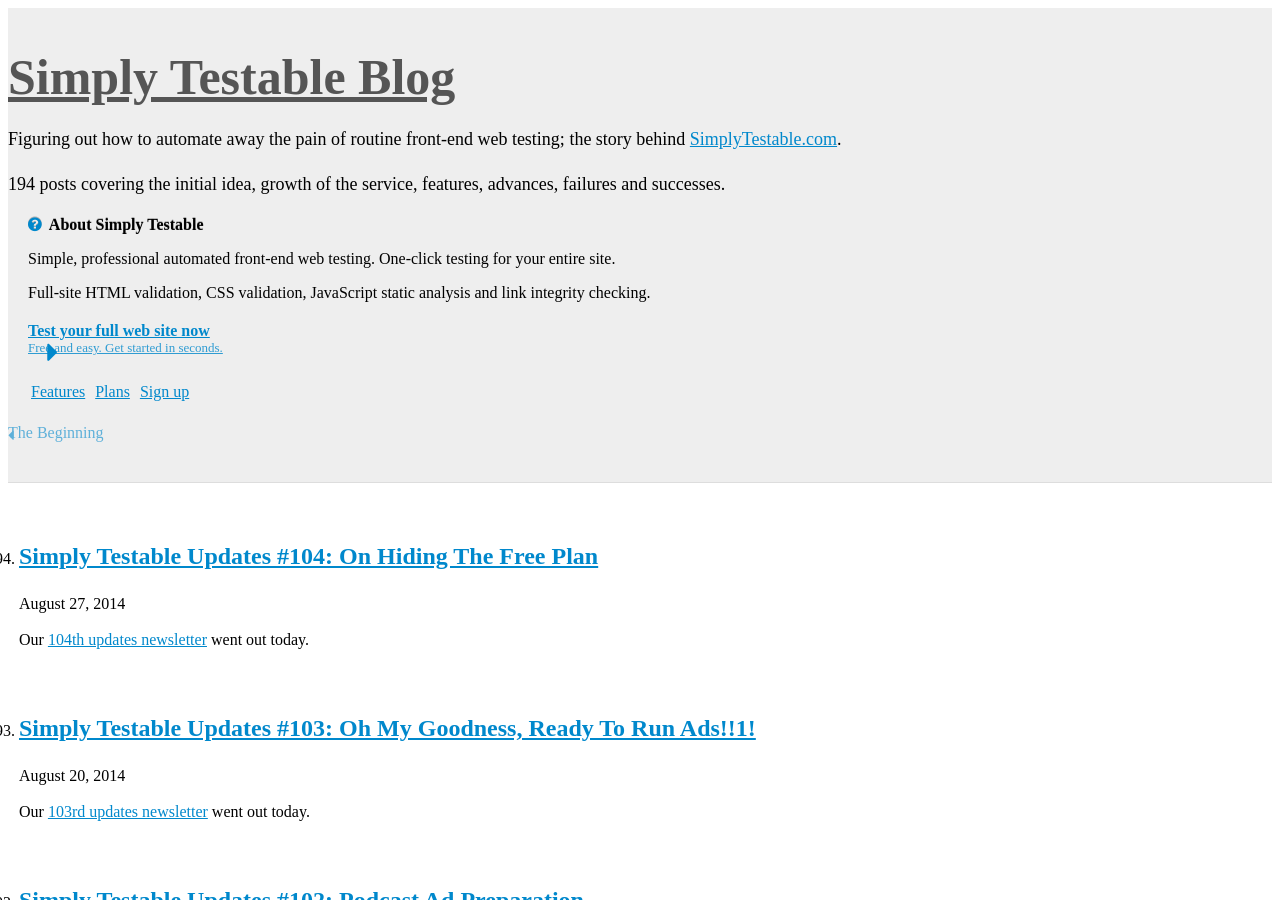
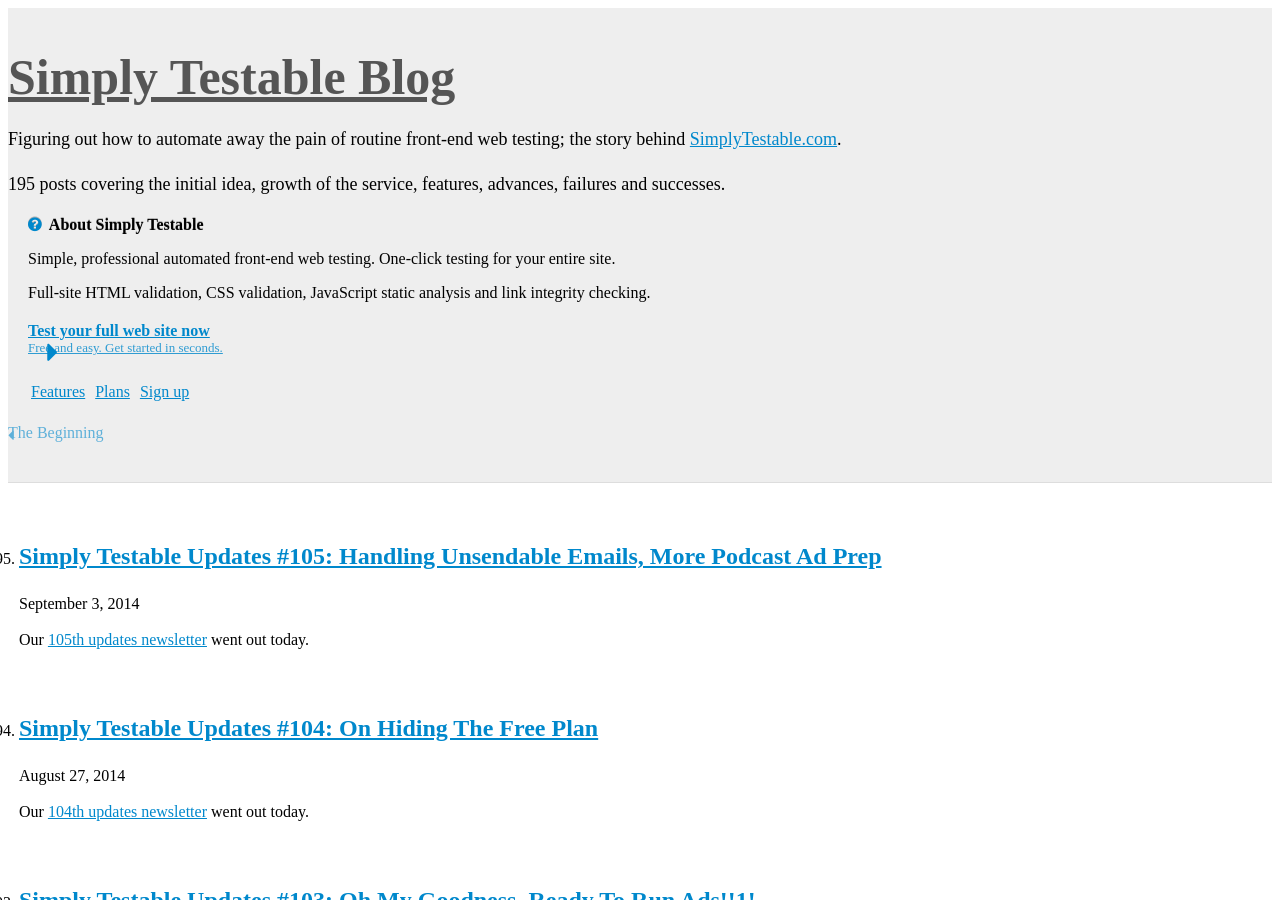
Before and after one commit to webignition/blog.simplytestable.com, a Jekyll site: the page built from archive/index.html, in a window 1280 px wide and 900 px high. Built offline with Jekyll 4.4.1, drawn with Linux system fonts in a browser that asks for light colours; nearby versions of some CDN libraries; comment, search, counter and statistics services are not loaded; a style sheet for code colours, icons or effects is not loaded; some of the changed text lies outside the part shown.

Commit message:
105th weekly newsletter notification

```diff
--- a/archive/index.html
+++ b/archive/index.html
@@ -6,6 +6,28 @@ is_archive: true
 <ol class="archive">
 
 
+    <li value="195">
+        <h2><a href="/simply-testable-updates-105/">Simply Testable Updates #105: Handling Unsendable Emails, More Podcast Ad Prep </a></h2>
+        <p class="post-date">September  3, 2014</p>
+
+
+
+
+
+
+
+
+
+    <p>
+        Our <a href="http://us5.campaign-archive2.com/?u=ac75e33d993d2b502e333ddd0&amp;id=4f2aa39e26">105th updates newsletter</a> went out today.
+    </p>
+
+
+
+
+    </li>
+
+
     <li value="194">
         <h2><a href="/simply-testable-updates-104/">Simply Testable Updates #104: On Hiding The Free Plan </a></h2>
         <p class="post-date">August 27, 2014</p>
```
Also changed, not shown: _posts/2014/2014-09-03-simply-testable-updates-105.html (added, +15 -0 lines).
